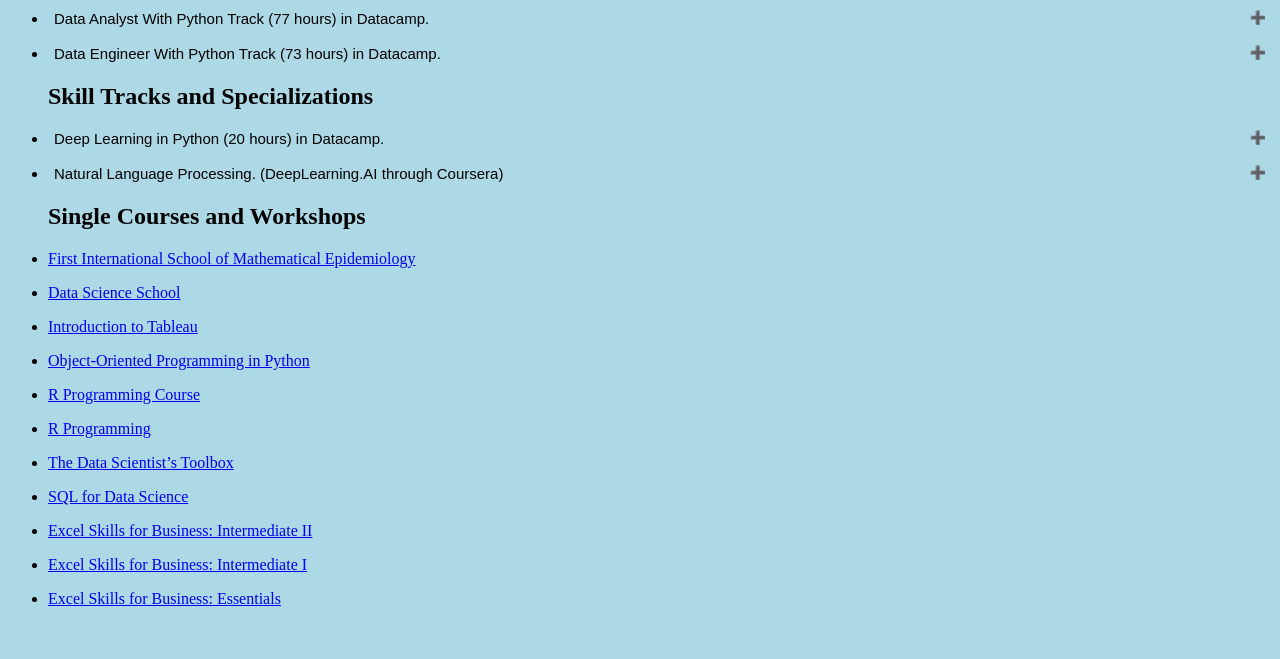
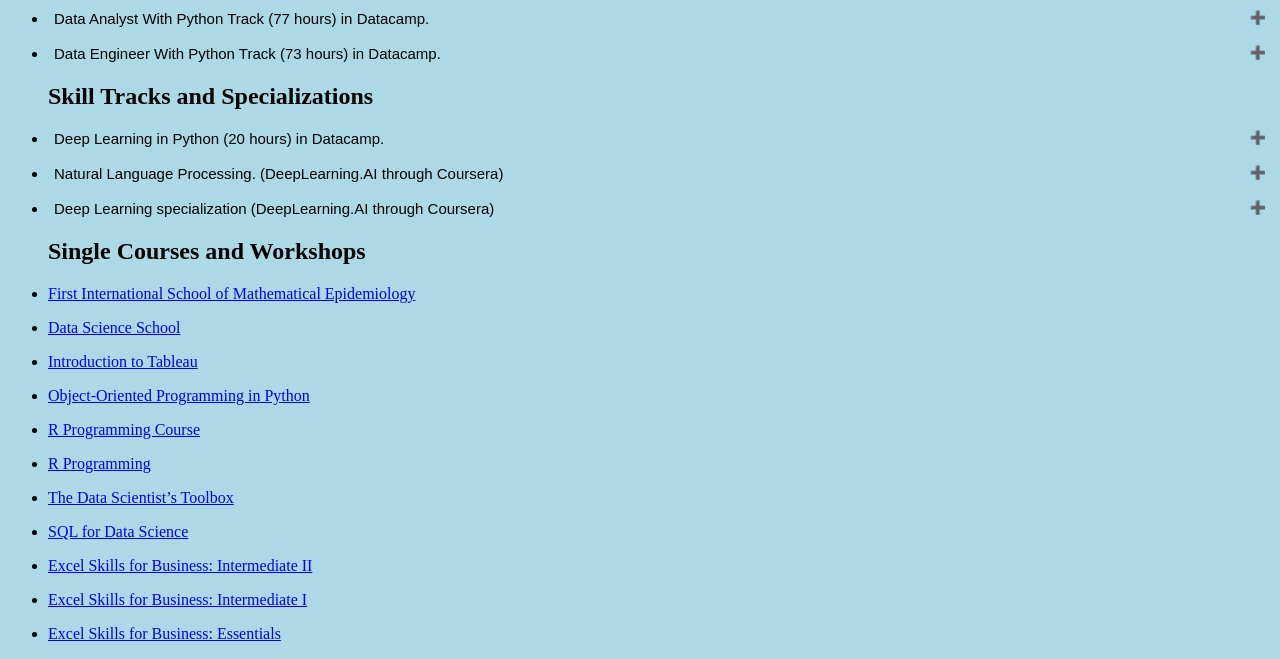
Before and after one commit to axiom-of-choice/axiom-of-choice.github.io, a Flask app: page /certificates in a window 1280 px wide. Shown: the part 300-959 px from the top of the page. Before the commit the page ends 906 px from the top, so only its background shows below. Run offline with Flask 2, Linux system fonts and the light colour scheme.

Commit message:
Added new certificates

```diff
--- a/templates/certificates.html
+++ b/templates/certificates.html
@@ -138,6 +138,22 @@
               <li><a href = ''></a> Natural Language Processing with Attention Models</li>
          </ol>
     </li>
+    <li>
+        <p></p>
+        <button type="button" class="collapsible">Deep Learning specialization (DeepLearning.AI through Coursera)</button>
+     <div class="content">
+         <p></p>
+         <a href = ''>Certificate All Track (In Progress)</a>
+         <p></p>
+         <p>This specialization includes the courses:</p>
+         <ol>
+              <li><a href = 'https://coursera.org/share/6141e059f258c905f3810b9d551d5f5b'>Neural Networks and Deep Learning</a></li>
+              <li><a href = 'https://coursera.org/share/'>Improving Deep Neural Networks: Hyperparameter Tuning, Regularization and Optimization</a></li>
+              <li><a href = 'https://coursera.org/share/'>Structuring Machine Learning Projects </a></li>
+              <li><a href = 'https://coursera.org/share/'>Convolutional Neural Networks</a></li>
+              <li><a href = 'https://coursera.org/share/'>Sequence Models</a></li>
+         </ol>
+    </li>
     <p></p>
     <h2>Single Courses and Workshops</h2>
     <li><a href="https://drive.google.com/file/d/1oa06IySgWzWL2Sles453oZY_WQOrsIJy/view?usp=sharing">First International School of Mathematical Epidemiology</a></li>
```
Also changed, not shown: 1 other file.
